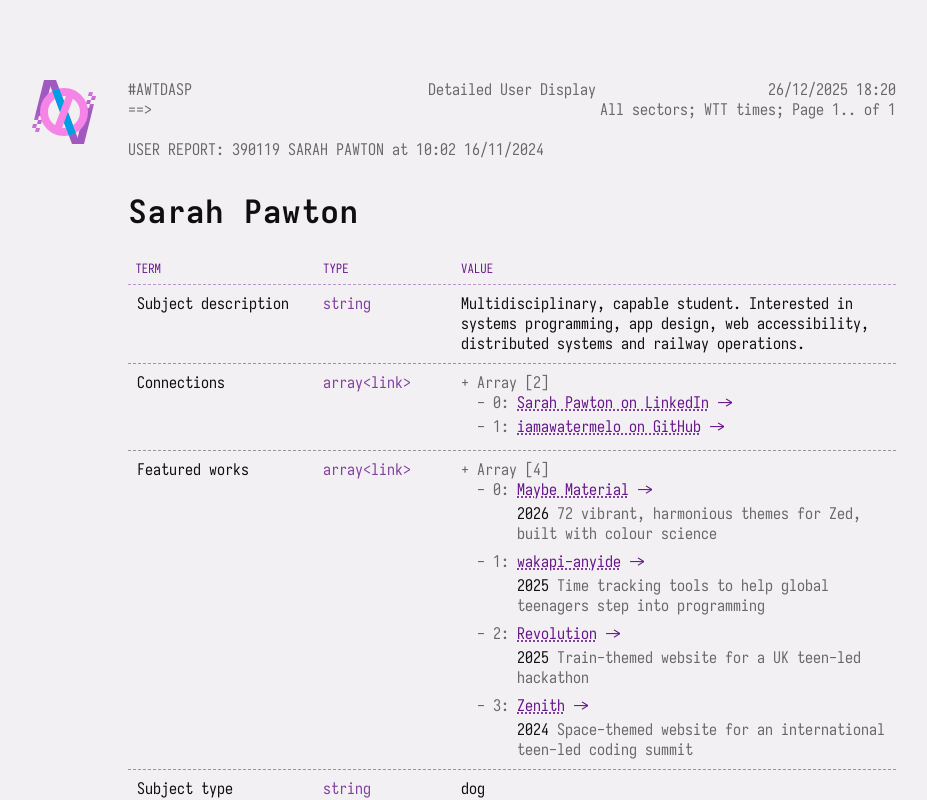
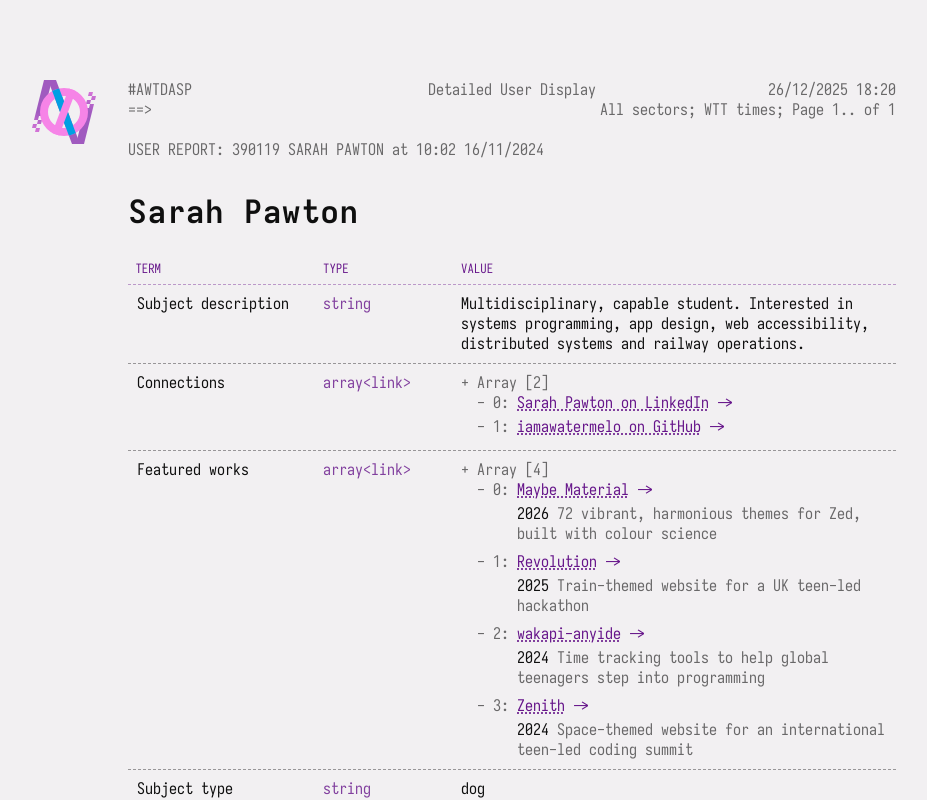
Before and after one commit to iamawatermelo/srh.dog, a SvelteKit app: page / in a window 1280 px wide. Shown: the top 800 px of the page, without its empty margins (128-1055 px from the left). Built offline with nearby package versions, Linux system fonts and the light colour scheme.

Commit message:
wakapi-anyide was 2024 lol

```diff
--- a/src/routes/+page.svelte
+++ b/src/routes/+page.svelte
@@ -67,12 +67,12 @@
                             <div>2026 <span class="faint">72 vibrant, harmonious themes for Zed, built with colour science</span></div>
                         </li>
                         <li>
-                            <a href="https://github.com/iamawatermelo/wakapi-anyide">wakapi-anyide</a>
-                            <div>2025 <span class="faint">Time tracking tools to help global teenagers step into programming</span></div>
+                            <a href="https://revolution.uppy.pet/">Revolution</a>
+                            <div>2025 <span class="faint">Train-themed website for a UK teen-led hackathon</span></div>
                         </li>
                         <li>
-                            <a href="https://revolution.uppy.pet/">Revolution</a>
-                            <div>2025 <span class="faint">Train-themed website for a UK teen-led hackathon</span></div>
+                            <a href="https://github.com/iamawatermelo/wakapi-anyide">wakapi-anyide</a>
+                            <div>2024 <span class="faint">Time tracking tools to help global teenagers step into programming</span></div>
                         </li>
                         <li>
                             <a href="https://zenith.uppy.pet/">Zenith</a>
```
